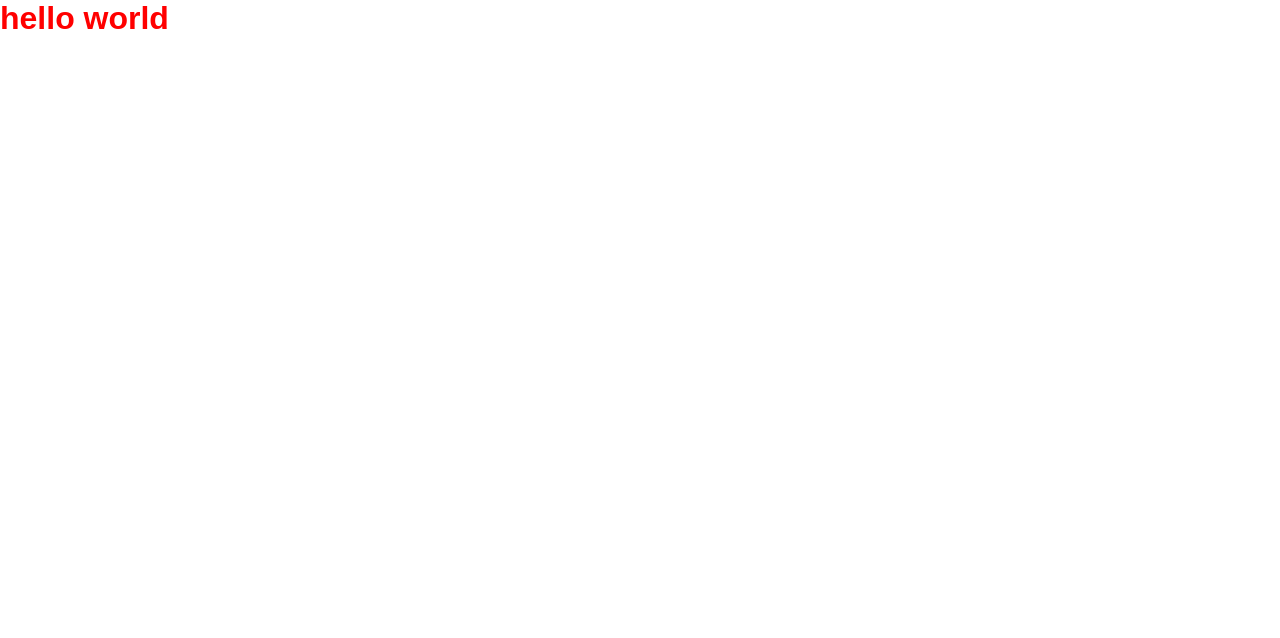
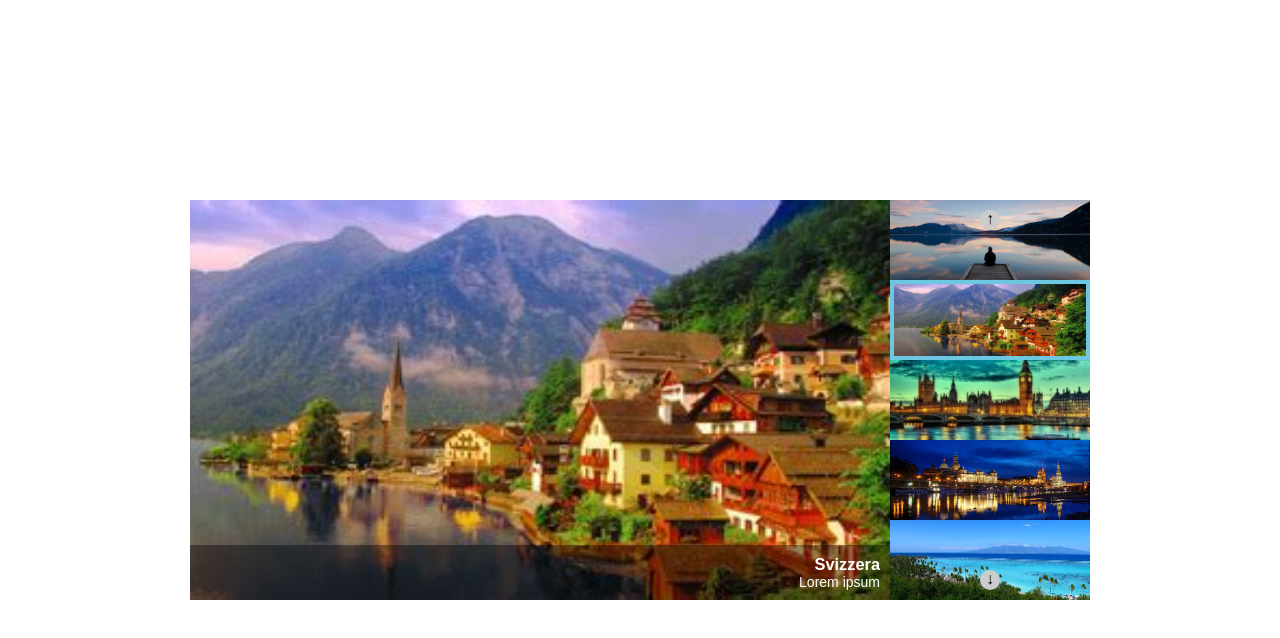
Before and after one commit to AlessandroOviszach/js-array-carousel, a plain HTML site: page index.html in a window 1280 px wide. Drawn offline with Linux system fonts and the light colour scheme.

Commit message:
add content

```diff
--- a/css/main.css
+++ /dev/null
@@ -1,12 +0,0 @@
-/* general style */
-* {
-    padding: 0;
-    margin: 0;
-    box-sizing: border-box;
-    font-family: sans-serif;
-}
-
-
-h1 {
-    color: red;
-}
--- /dev/null
+++ b/css/style.css
@@ -0,0 +1,99 @@
+/* GENERAL */
+* {
+    margin: 0;
+    padding: 0;
+    box-sizing: border-box;
+    font-family: sans-serif;
+}
+
+body {
+    display: flex;
+    justify-content: center;
+    align-items: center;
+    min-height: 100vh;
+}
+
+/* CAROUSEL */
+.carousel {
+    width: 900px;
+    display: flex;
+}
+
+/* Images */
+.images {
+    width: 700px;
+    height: 400px;
+    background: #ccc;
+}
+
+.image-container {
+    display: none;
+    position: relative;
+    height: 100%;
+}
+
+.image-container.active {
+    display: block;
+}
+
+.image-container img {
+    width: 100%;
+    height: 100%;
+    object-fit: cover;
+}
+
+.image-container .text {
+    position: absolute;
+    bottom: 0;
+    left: 0;
+    width: 100%;
+    padding: 10px;
+    text-align: right;
+    font-size: 14px;
+    color: #fff;
+    background: rgba(0,0,0, .4);
+}
+
+
+/* Thumbnails */
+.thumbs {
+    position: relative;
+    width: 200px;
+    height: 400px;
+    background: #000;
+}
+
+.thumbs .thumb {
+    height: calc(100% / 5);
+}
+
+.thumbs .thumb.active {
+    border: 4px solid #6cc7e0;
+}
+
+.thumbs .thumb img {
+    width: 100%;
+    height: 100%;
+    object-fit: cover;
+}
+
+.thumbs .prev,
+.thumbs .next {
+    position: absolute;
+    left: 50%;
+    transform: translateX(-50%);
+    width: 20px;
+    height: 20px;
+    background: #ccc;
+    border-radius: 50%;
+    text-align: center;
+    cursor: pointer;
+}
+
+.thumbs .prev {
+    top: 10px;
+}
+
+.thumbs .next {
+    bottom: 10px;
+}
--- a/index.html
+++ b/index.html
@@ -4,14 +4,39 @@
     <meta charset="UTF-8">
     <meta http-equiv="X-UA-Compatible" content="IE=edge">
     <meta name="viewport" content="width=device-width, initial-scale=1.0">
-    <title>Document</title>
+    <title>Carousel JavaScript</title>
+    <link rel="stylesheet" href="./css/style.css">
+</head>
 
-    <link rel="stylesheet" href="./css/main.css">
-</head>
 <body>
-    <h1>hello world</h1>
+    <!--
+        Carousel
+     -->
+     <section class="carousel">
+        <!-- Immagini -->
+        <div class="images">
+            <!-- <div class="image-container active">
+                <img src="./img/02.jpg" alt="Lorem">
+                <div class="text">
+                    <h3>Lorem</h3>
+                    <p>Lorem ipsum dolor, sit amet consectetur adipisicing elit. Quo repellat laborum provident magnam ducimus dolore enim.</p>
+                </div>
+            </div> -->
+        </div>
 
 
+        <!-- Thumbnails -->
+        <div class="thumbs">
+            <!-- <div class="thumb active">
+                <img src="./img/01.jpg" alt="Lorem">
+            </div> -->
+
+            <div class="prev">&uarr;</div>
+            <div class="next">&darr;</div>
+        </div>
+     </section>
+
+    <!-- JS -->
     <script src="./js/main.js"></script>
 </body>
 </html>
--- a/js/main.js
+++ b/js/main.js
@@ -1 +1,75 @@
-console.log('JS OK')
+/**
+ * JS CAROUSEL
+ *
+ * Dati tre array contenenti
+ * una lista ordinata di 5 immagini e
+ * una lista ordinata dei relativi 5 luoghi,
+ * e una lista di 5 testi.
+ * creare un carosello come nella foto alegata
+ *
+ * Al click dell'utente sulle frecce l'immagine attiva diventa
+ * visibile in formato grande a sinistra e
+ * nel suo angolo in basso a destra dovranno essere aggiunti i relativi titolo e il testo.
+ * Aggiorniamo anche la thumbnail attiva.
+ */
+
+// Immagini
+const imageCollection = [
+    './img/01.jpg',
+    './img/02.jpg',
+    './img/03.jpg',
+    './img/04.jpg',
+    './img/05.jpg',
+];
+
+// Titoli
+const titleCollection = [
+    'Svezia',
+    'Svizzera',
+    'Gran Bretagna',
+    'Germania',
+    'Paradise',
+];
+
+// Testi
+const textCollection = [
+    'Lorem ipsum, dolor sit amet consectetur adipisicing elit. Et temporibus voluptatum suscipit tempore aliquid deleniti aut veniam inventore eligendi ex ad ullam, cumque provident totam omnis, magnam dolores dolorum corporis.',
+    'Lorem ipsum',
+    'Lorem ipsum, dolor sit amet consectetur adipisicing elit.',
+    'Lorem ipsum, dolor sit amet consectetur adipisicing elit. Et temporibus voluptatum suscipit tempore aliquid deleniti aut veniam inventore eligendi ex ad ullam,',
+    'Et temporibus voluptatum suscipit tempore aliquid deleniti aut veniam inventore eligendi ex ad ullam,',
+];
+
+const ref_img = document.querySelector('.images');
+const ref_thumbs = document.querySelector('.thumbs');
+let active_img = 1;
+const prev = document.querySelector('prev');
+const next = document.querySelector('next');
+
+
+for (let i = 0; i < imageCollection.length; i++) {
+    // immagini grandi
+    ref_img.innerHTML +=
+    `<div class="image-container">
+        <img src="${imageCollection[i]}" alt="${titleCollection[i]}">
+        <div class="text">
+            <h3>${titleCollection[i]}</h3>
+            <p>${textCollection[i]}</p>
+        </div>
+    </div>`
+
+    // immagini piccole
+    ref_thumbs.innerHTML +=
+    `<div class="thumb">
+        <img src="${imageCollection[i]}" alt="${titleCollection[i]}">
+    </div>`
+}
+
+// attivazione visualizzazione dell'immagine
+document.getElementsByClassName('image-container')[active_img].classList.add('active');
+
+document.getElementsByClassName('thumb')[active_img].classList.add('active');
+
+prev.addEventListener('click', function(){
+
+})
```
Also changed, not shown: img/01.jpg (added), img/02.jpg (added), img/03.jpg (added), img/04.jpg (added), img/05.jpg (added), 1 other file.
